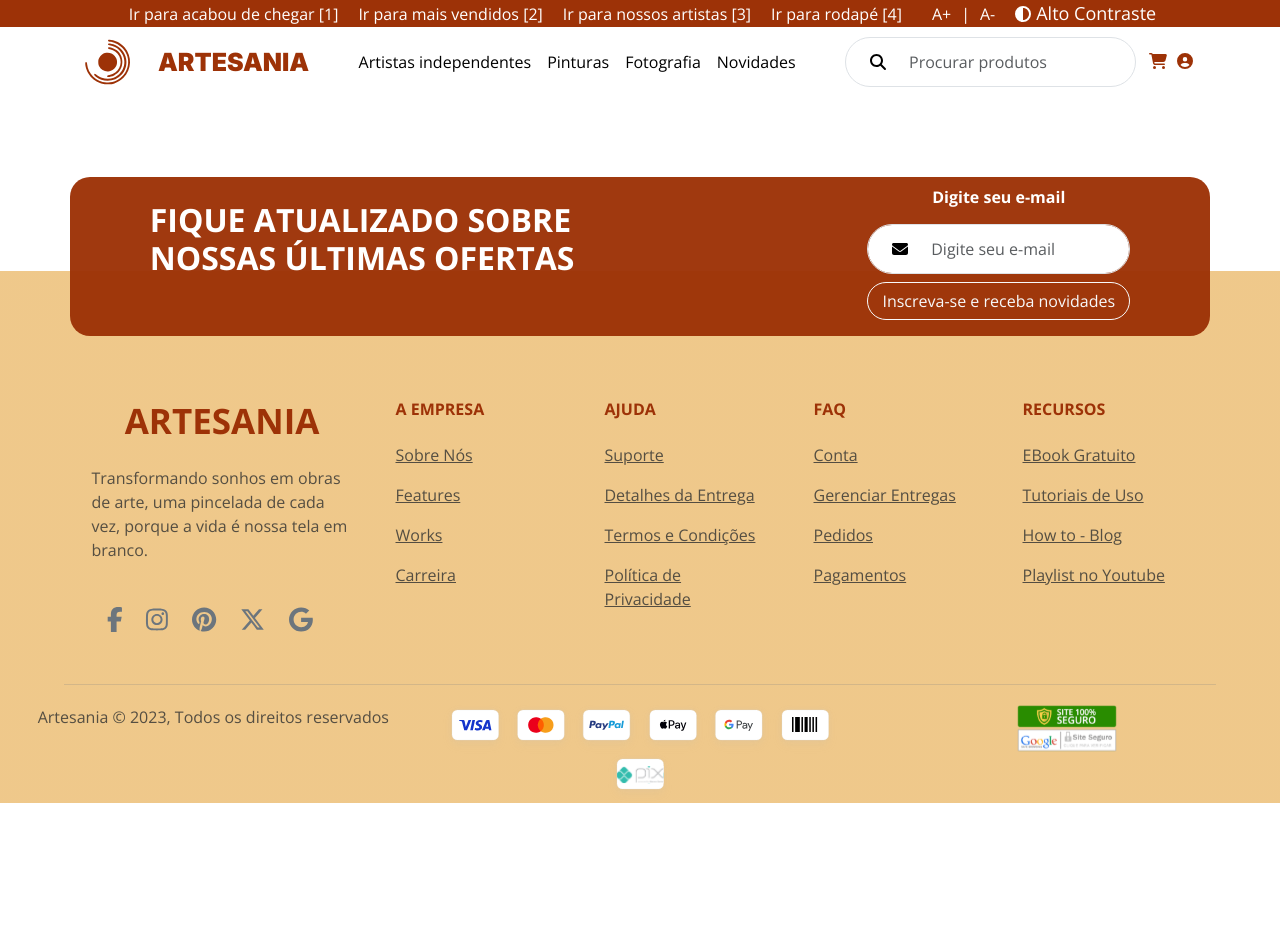
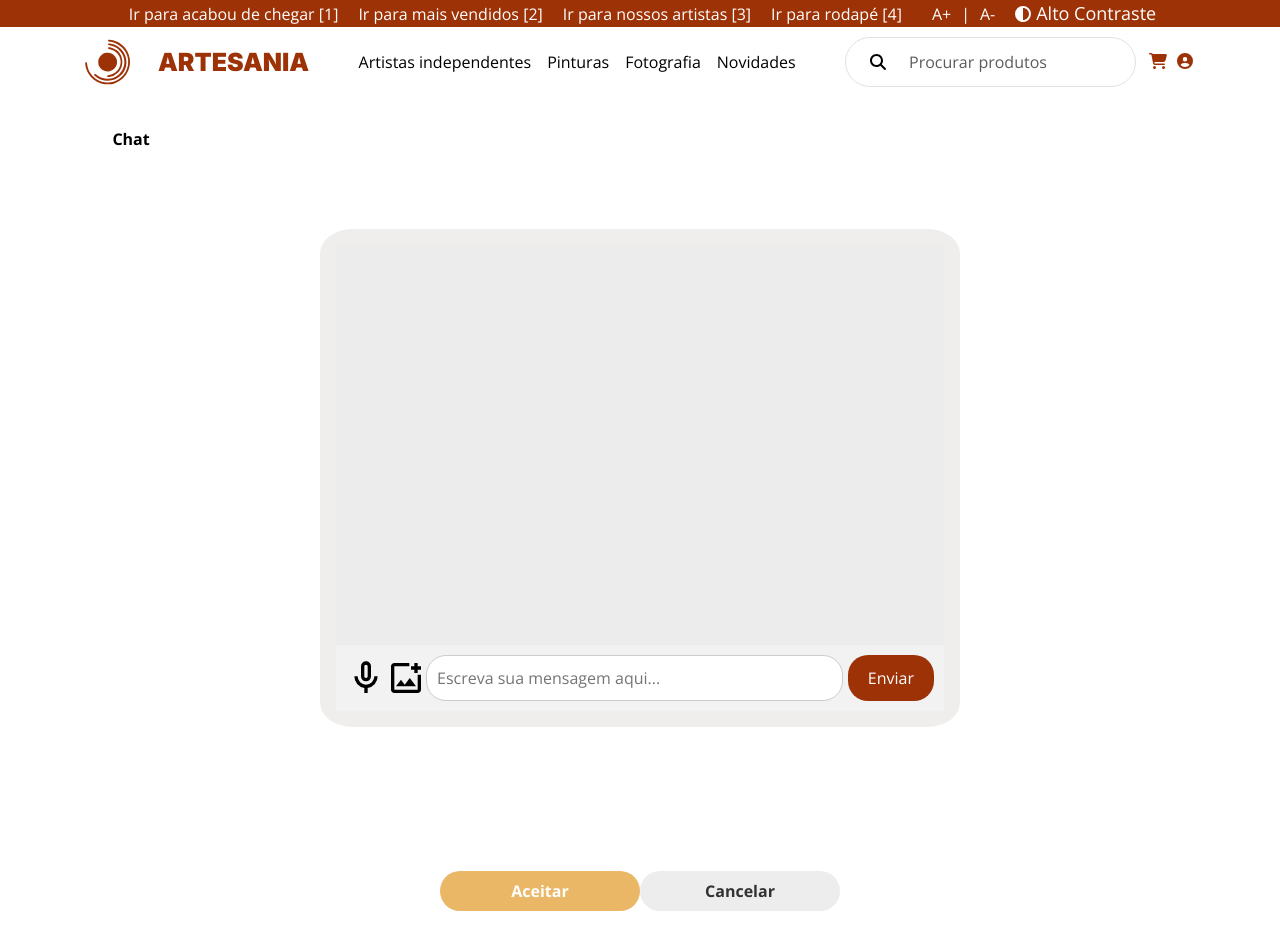
Before and after one commit to ivpinheiro/artesania, a Vue app: page /chat in a window 1280 px wide. Shown: the top 952 px of the page. Before the commit the page ends 803 px from the top, so only its background shows below. Built offline with nearby package versions, Linux system fonts and the light colour scheme.

Commit message:
add negotiation chat

```diff
--- /dev/null
+++ b/src/components/chat/ChatWindow.vue
@@ -0,0 +1,172 @@
+<template>
+    <div class="contrast">
+        <div class="chat-container">
+            <div class="message-list">
+                <!-- Lista de mensagens -->
+                <div v-for="(message, index) in messages" :key="index" class="message" :class="{ 'user': message.sender === 'user', 'artist': message.sender === 'artist' }">
+                    <div class="message-content">{{ message.content }}</div>
+
+                    <img v-if="message.sender === 'user'" src="@/assets/img/artists/ApoWhang.svg" class="profile-image user-profile" alt="User" />
+
+                    <img v-if="message.sender === 'artist'" src="@/assets/img/artists/MiraMaroni.svg" class="profile-image artist-profile" alt="Artist" />
+                </div>
+            </div>
+
+
+            <div class="message-input">
+                <img src="@/assets/img/chat/chat_microfone.svg" alt="Logo da Artesania" />
+                <img src="@/assets/img/chat/chat_image_upload.svg" alt="Logo da Artesania" />
+                <div class="icons">
+                <!-- aqui que vai a imagem do artista -->
+                <!-- aqui que vai a imagem do perfil -->
+                </div>
+                <input v-model="newMessage" type="text" placeholder="Escreva sua mensagem aqui..." @keyup.enter="sendUserMessage" />
+                <button @click="sendUserMessage">Enviar</button>
+            </div>
+        </div>
+    </div>
+  </template>
+
+<script>
+  export default {
+    data() {
+      return {
+        newMessage: '',
+        messages: []
+      };
+    },
+    methods: {
+      sendUserMessage() {
+        if (this.newMessage.trim()) {
+          this.messages.push({
+            content: this.newMessage,
+            sender: 'user'
+          });
+          this.newMessage = '';
+          this.autoReply();
+        }
+      },
+      autoReply() {
+        setTimeout(() => {
+          this.messages.push({
+            content: 'Olá, sua encomenda foi aceita! O preço estipulado para sua arte é de R$1500,00.',
+            sender: 'artist'
+          });
+        }, 2000);
+      }
+    }
+  };
+</script>
+
+<style scoped>
+  .chat-container {
+    background-color: #f0eeed;
+    border-radius: 5%;
+    width: 50%;
+    padding: 1rem;
+    margin-left: 25%;
+    margin-top: 1%;
+    margin-bottom: 10%;
+    border: 0px;
+    height: auto;
+    color: #fff;
+    font-weight: 600;
+  }
+
+.message-list {
+  height: 400px;
+  overflow-y: auto;
+  background: #ececec;
+}
+
+.message {
+    display: flex;
+    align-items: center;
+    padding: 10px;
+    margin: 5px;
+}
+
+.message-content {
+    max-width: 70%;
+    padding: 10px;
+    border-radius: 20px;
+    border: 1px #ccc;
+    color: black;
+    word-wrap: break-word;
+    border-radius: 20px;
+    background: white;
+}
+
+.profile-image {
+  width: 30px;
+  height: 30px;
+  border-radius: 50%;
+  margin-right: 10px;
+}
+
+.user{
+  justify-content: flex-end;
+}
+
+.user-message{
+  justify-content: flex-end;
+}
+
+.artist{
+  justify-content: flex-start;
+}
+
+.artist-message{
+  justify-content: flex-start;
+}
+
+.user-profile {
+  order: 2; /* Muda a ordem visualmente para aparecer depois da mensagem */
+  margin-left: 10px;
+}
+
+.artist-profile {
+  order: -1;
+  margin-right: 10px;
+}
+
+
+.message-input {
+  display: flex;
+  padding: 10px;
+  background: #f2f2f2;
+}
+
+.message-input input {
+  flex-grow: 1;
+  margin-right: 5px;
+  border-radius: 20px;
+  border: 1px solid #ccc;
+  padding: 10px;
+}
+
+.message-input button {
+  padding: 10px 20px;
+  border-radius: 20px;
+  background-color: #9D3207;
+  color: white;
+  border: none;
+}
+
+.icons {
+  display: flex;
+}
+
+.icon {
+  margin-right: 10px;
+}
+
+.high-contrast {
+  color: white;
+  background: black;
+}
+
+.high-contrast-text {
+  color: white;
+}
+</style>
--- a/src/router/index.ts
+++ b/src/router/index.ts
@@ -6,6 +6,7 @@ import SignPage from '@/views/SignInPage.vue'
 import ArtistsGallery from '@/views/ArtistsGallery.vue'
 import PaymentPage from '@/views/PaymentPage.vue'
 import ProductPage from '@/views/ProductPage.vue'
+import NegotiationChat from '@/views/NegotiationChat.vue'
 import { authMiddleWare } from '@/middlewares/AuthMiddleWare'
 
 const router = createRouter({
@@ -67,6 +68,14 @@ const router = createRouter({
       meta: {
         breadcrumb: 'Obra'
       }
+    },
+    {
+      path: '/chat',
+      name: 'NegotiationChat',
+      component: NegotiationChat,
+      meta: {
+        breadcrumb: 'Chat'
+      }
     }
   ]
 })
--- /dev/null
+++ b/src/views/NegotiationChat.vue
@@ -0,0 +1,89 @@
+<template>
+    <div class="constrat">
+        <div class="breadcrumbs">
+            <BreadCrumbComponent></BreadCrumbComponent>
+        </div>
+        <div class="chat-conteudo">
+            <ChatWindow></ChatWindow>
+        </div>
+        <div class="confirm-area">
+            <button class="buttonPrimary-aceitar">Aceitar</button>
+            <button class="buttonPrimary-cancelar">Cancelar</button>
+        </div>
+    </div>
+</template>
+
+<script>
+
+import BreadCrumbComponent from '@/components/breadcrumbs/BreadCrumbComponent.vue'
+import ChatWindow from "@/components/chat/ChatWindow.vue"
+
+
+export default {
+    name: 'NegotiationChat',
+    components: {
+        BreadCrumbComponent,
+        ChatWindow
+    }
+}
+
+</script>
+
+<style lang="css" scoped>
+.breadcrumbs {
+    margin: 20px 8%;
+    padding-bottom: 1rem;
+}
+
+.highlight{
+    color: #9D3207;
+}
+
+.pay-conteudo {
+    display: grid;
+    grid-template-columns: 1fr 1fr 1fr;
+    grid-gap: 5rem;
+    padding: 0rem 5rem;
+
+    /*display: flex;
+    flex-direction: row;
+    justify-content: space-evenly;
+    padding: 0rem 5rem;
+    margin: 1rem;*/
+}
+
+.confirm-area {
+    display: flex;
+    justify-content: center;
+    padding: 1rem 0 5rem 0;
+}
+
+.buttonPrimary-aceitar {
+    background-color: #EAB766;
+    border: 0px;
+    border-radius: 62px;
+    width: 25vh;
+    height: 40px;
+    color: #fff;
+    font-weight: 600;
+}
+
+.buttonPrimary-cancelar {
+    background-color: #EDEDED;
+    border: 0px;
+    border-radius: 62px;
+    width: 25vh;
+    height: 40px;
+    color: #333;
+    font-weight: 600;
+}
+
+.high-contrast {
+  color: white;
+  background: black;
+}
+
+.high-contrast-text {
+  color: white;
+}
+</style>
```
Also changed, not shown: src/assets/img/chat/chat_image_upload.svg (added), src/assets/img/chat/chat_microfone.svg (added).
